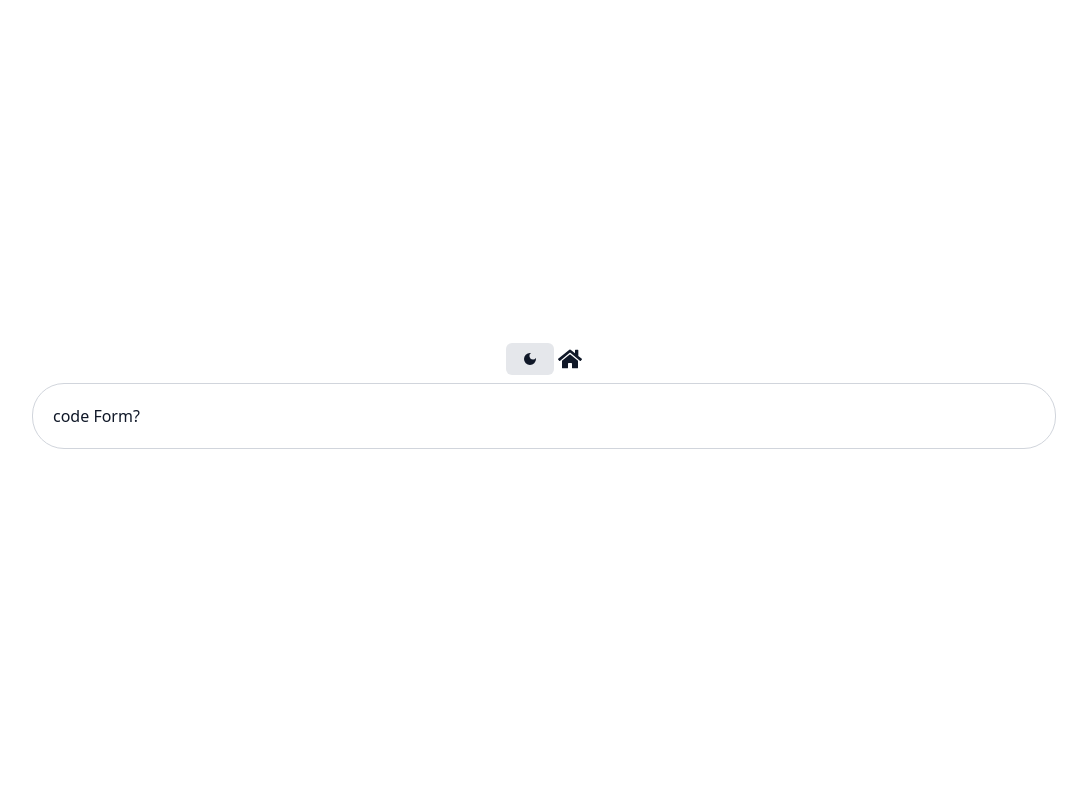
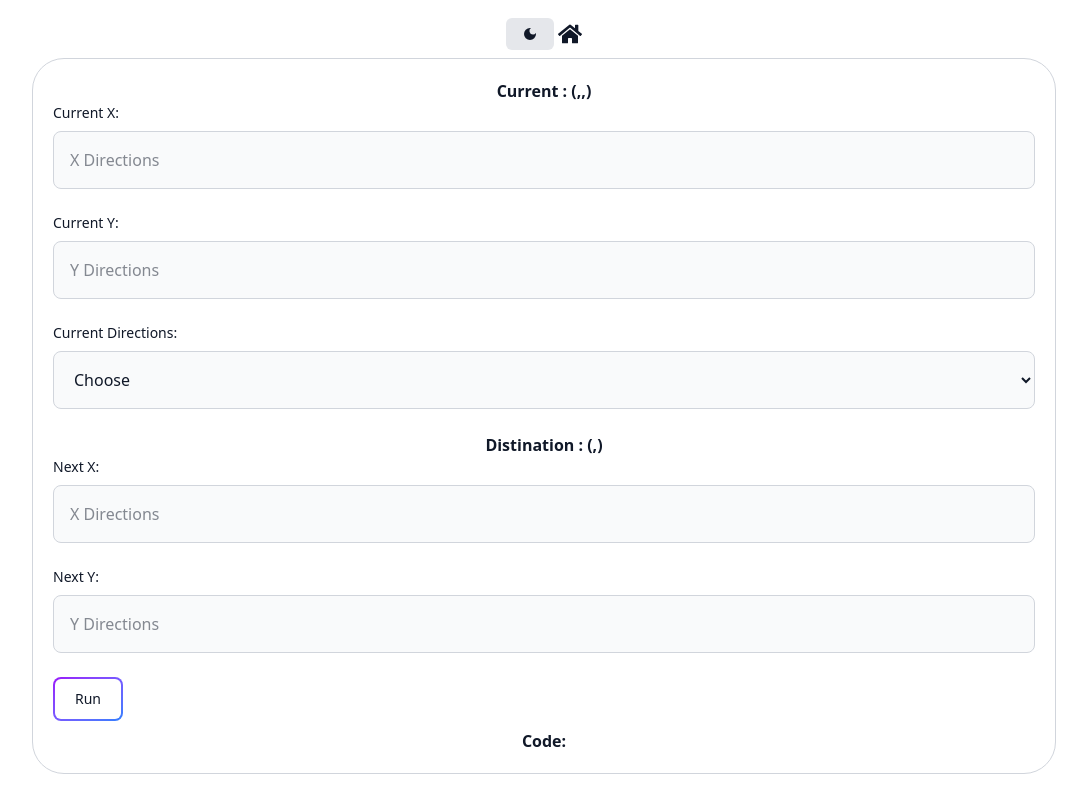
Before and after one commit to emanatiya87/marsRover, a React (Vite) app: page /FindCode in a window 1280 px wide. Shown: the whole page, without its empty margins (96-1183 px from the left). Built offline with nearby package versions, Linux system fonts and the light colour scheme.

Commit message:
code form complete without obsticls

```diff
--- a/src/CodeForm.jsx
+++ b/src/CodeForm.jsx
@@ -1,3 +1,131 @@
+import InputDiv from "./components/InputDiv";
+import SelectDiv from "./components/SelectDiv";
+import Btn from "./components/Btn";
+import { useState } from "react";
 export default function CodeForm() {
-  return <>code Form?</>;
+  const [coardinations, setCoardinations] = useState({
+    x: "",
+    y: "",
+    d: "", // 0: north, 1: east, 2: south, 3: west
+  });
+  const directions = ["north", "east", "south", "west"];
+  const [nextCoordinates, setNextCoordinates] = useState({
+    x: "",
+    y: "",
+  });
+  const [code, setCode] = useState([]);
+  function run(e) {
+    e.preventDefault();
+    let ySteps = Math.abs(Number(nextCoordinates.y) - Number(coardinations.y));
+    let xSteps = Math.abs(Number(nextCoordinates.x) - Number(coardinations.x));
+    // north
+    if (coardinations.d == 0) {
+      if (nextCoordinates.y > coardinations.y) {
+        setCode((prev) => [...prev, ..."F".repeat(ySteps)]);
+      } else {
+        setCode((prev) => [...prev, ..."B".repeat(ySteps)]);
+      }
+      if (nextCoordinates.x > coardinations.x) {
+        setCode((prev) => [...prev, "R"]);
+        setCode((prev) => [...prev, ..."F".repeat(xSteps)]);
+      } else {
+        setCode((prev) => [...prev, "R"]);
+        setCode((prev) => [...prev, ..."B".repeat(xSteps)]);
+      }
+    }
+    // south
+    else if (coardinations.d == 2) {
+      if (nextCoordinates.y > coardinations.y) {
+        setCode((prev) => [...prev, ..."B".repeat(ySteps)]);
+      } else {
+        setCode((prev) => [...prev, ..."F".repeat(ySteps)]);
+      }
+      if (nextCoordinates.x > coardinations.x) {
+        setCode((prev) => [...prev, "L"]);
+        setCode((prev) => [...prev, ..."F".repeat(xSteps)]);
+      } else {
+        setCode((prev) => [...prev, "R"]);
+        setCode((prev) => [...prev, ..."F".repeat(xSteps)]);
+      }
+    }
+    // east
+    else if (coardinations.d == 1) {
+      if (nextCoordinates.x > coardinations.x) {
+        setCode((prev) => [...prev, ..."F".repeat(xSteps)]);
+      } else {
+        setCode((prev) => [...prev, ..."B".repeat(xSteps)]);
+      }
+      if (nextCoordinates.y > coardinations.y) {
+        setCode((prev) => [...prev, "L"]);
+        setCode((prev) => [...prev, ..."F".repeat(ySteps)]);
+      } else {
+        setCode((prev) => [...prev, "R"]);
+        setCode((prev) => [...prev, ..."F".repeat(ySteps)]);
+      }
+    }
+    // west
+    else if (coardinations.d == 3) {
+      if (nextCoordinates.x > coardinations.x) {
+        setCode((prev) => [...prev, ..."B".repeat(xSteps)]);
+      } else {
+        setCode((prev) => [...prev, ..."F".repeat(xSteps)]);
+      }
+      if (nextCoordinates.y > coardinations.y) {
+        setCode((prev) => [...prev, "R"]);
+        setCode((prev) => [...prev, ..."F".repeat(ySteps)]);
+      } else {
+        setCode((prev) => [...prev, "L"]);
+        setCode((prev) => [...prev, ..."F".repeat(ySteps)]);
+      }
+    }
+  }
+  return (
+    <>
+      <h2 className="text-center font-bold">
+        Current : ({coardinations.x},{coardinations.y},
+        {directions[coardinations.d]})
+      </h2>
+      <form onSubmit={run}>
+        <InputDiv
+          saveValue={(e) =>
+            setCoardinations((prev) => ({ ...prev, x: e.target.value }))
+          }
+          title={"Current X"}
+          placeholder={"X Directions"}
+        />
+        <InputDiv
+          saveValue={(e) =>
+            setCoardinations((prev) => ({ ...prev, y: e.target.value }))
+          }
+          title={"Current Y"}
+          placeholder={"Y Directions"}
+        />
+        <SelectDiv
+          title={"Current Directions"}
+          saveValue={(e) =>
+            setCoardinations((prev) => ({ ...prev, d: e.target.value }))
+          }
+        />
+        <h2 className="text-center font-bold">
+          Distination : ({nextCoordinates.x},{nextCoordinates.y})
+        </h2>
+        <InputDiv
+          saveValue={(e) =>
+            setNextCoordinates((prev) => ({ ...prev, x: e.target.value }))
+          }
+          title={"Next X"}
+          placeholder={"X Directions"}
+        />
+        <InputDiv
+          saveValue={(e) =>
+            setNextCoordinates((prev) => ({ ...prev, y: e.target.value }))
+          }
+          title={"Next Y"}
+          placeholder={"Y Directions"}
+        />
+        <Btn type={"submit"} content={"Run"} />
+      </form>
+      <h3 className="text-center font-bold">Code: {code.join("")}</h3>
+    </>
+  );
 }
```
